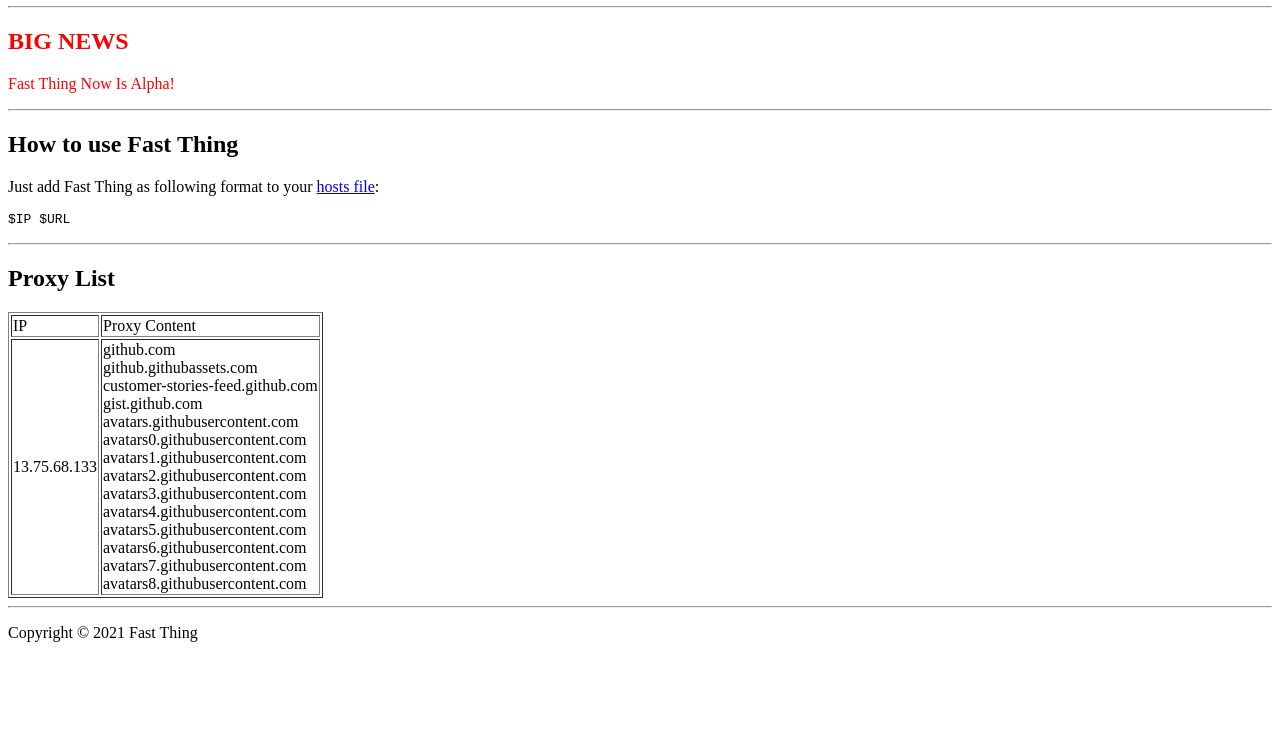
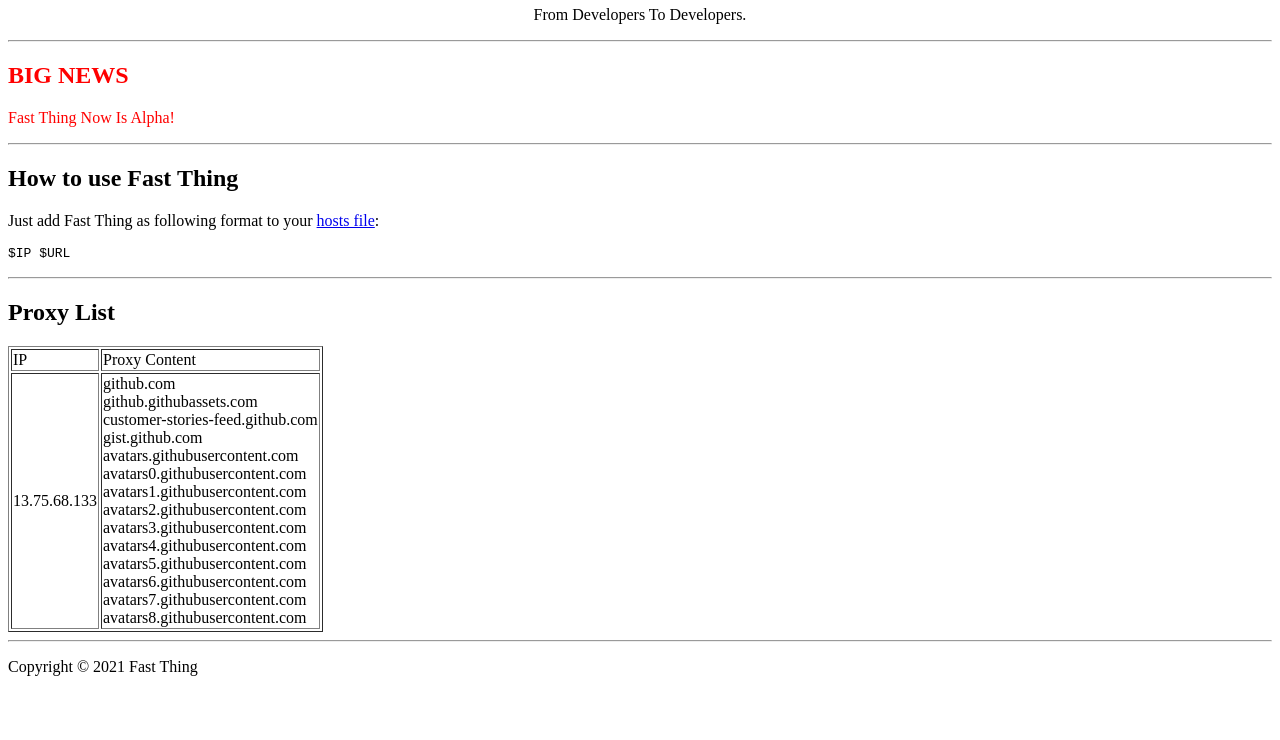
Before and after one commit to FastGitORG/FastThing, a plain HTML site: page index.html in a window 1280 px wide. Shown: the part 60-800 px from the top of the page. Drawn offline with Linux system fonts and the light colour scheme.

Commit message:
Update index.html

```diff
--- a/index.html
+++ b/index.html
@@ -10,6 +10,9 @@
 <body>
     <div style="text-align: center;">
         <h1>Fast Thing &lt;Alpha&gt;</h1>
+        <p>
+            From Developers To Developers.
+        </p>
     </div>
     <hr>
     <div id="news" style="color: red;">
```
